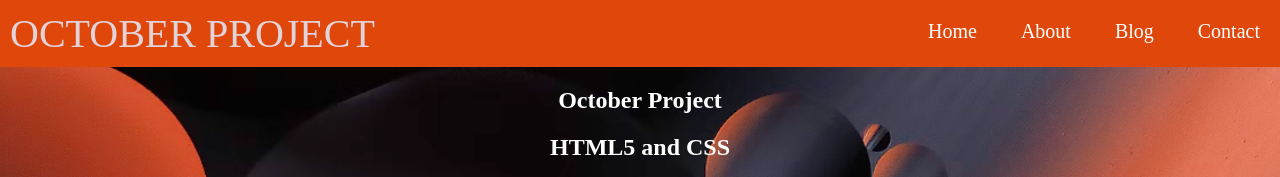
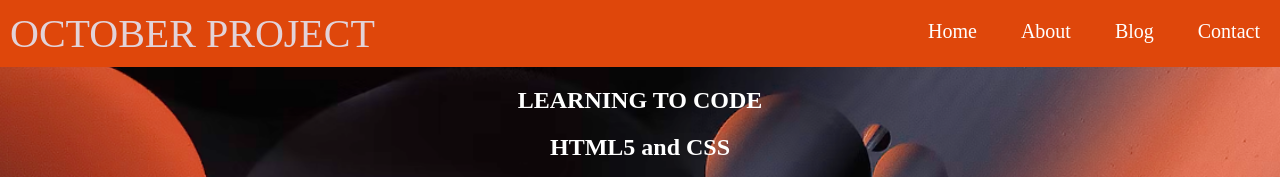
Before and after one commit to DavisCher/coffee_cup, a plain HTML site: page index.html in a window 1280 px wide. Shown: the top 177 px of the page. Drawn offline with Linux system fonts and the light colour scheme.

Commit message:
Update index.html

```diff
--- a/index.html
+++ b/index.html
@@ -20,7 +20,7 @@
         </div>
 
 <div class="hero">
-        <h2>October Project</h2>
+        <h2>LEARNING TO CODE</h2>
         <h2>HTML5 and CSS</h2>
 
 </div>
```
